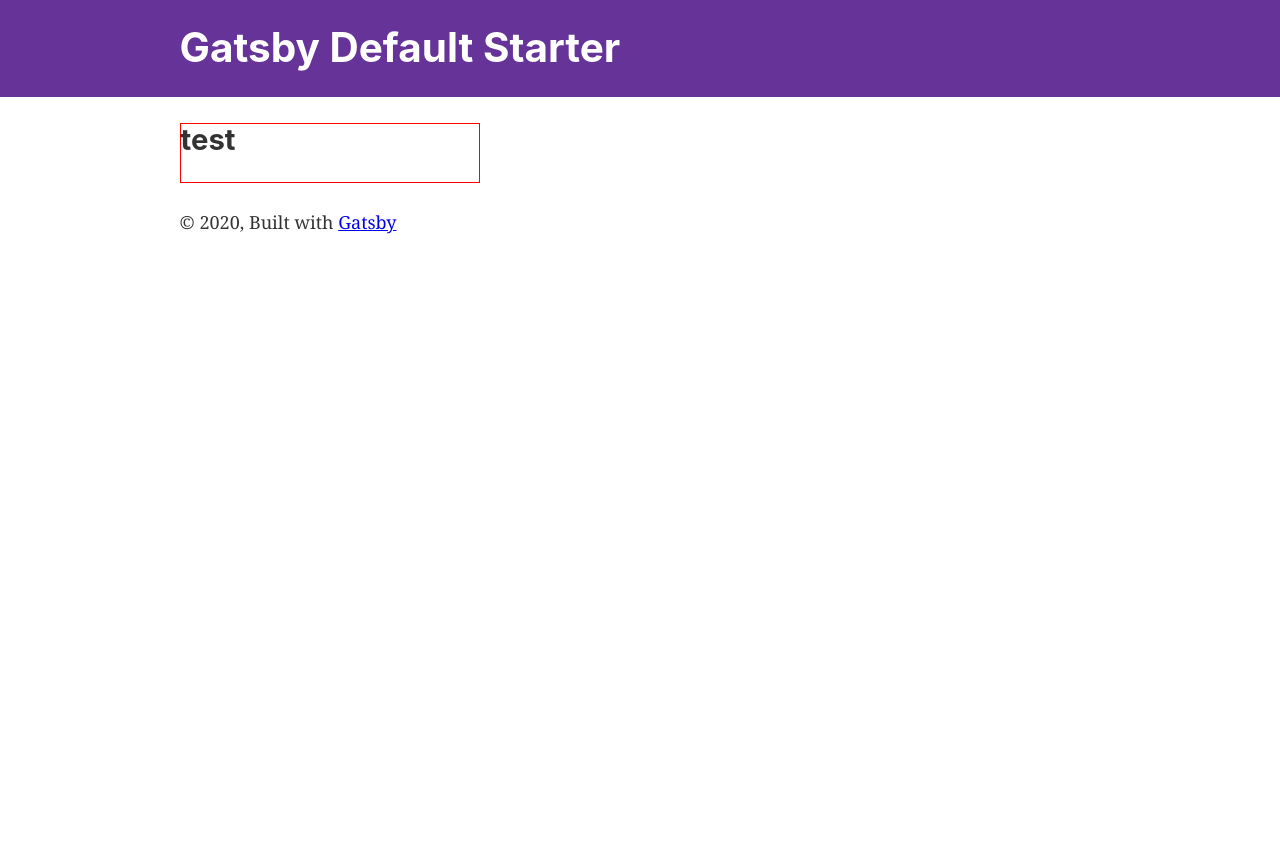
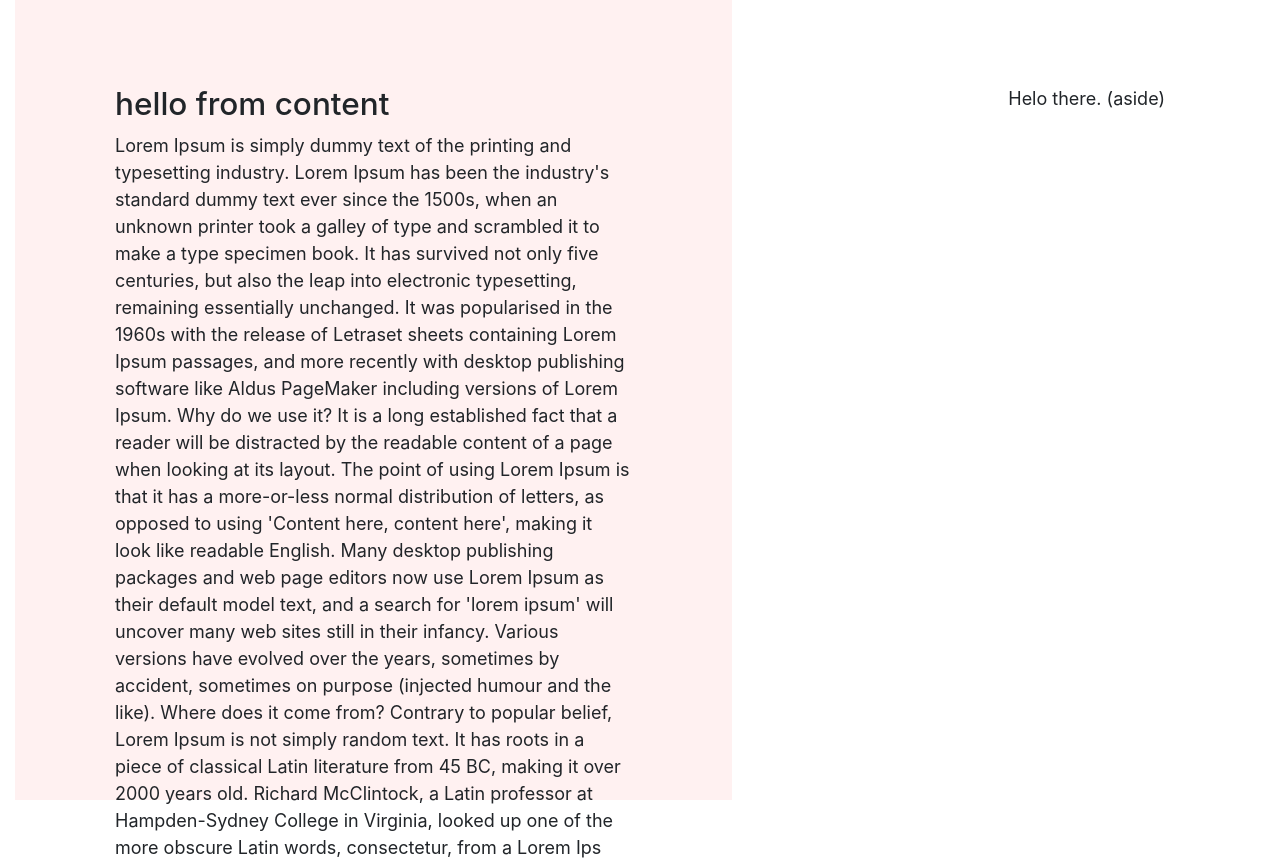
Before and after one commit to dembicki/portfolio, a Gatsby site: page / in a window 1280 px wide. Before the commit the page ends 800 px from the top, so only its background shows below. Built offline with nearby package versions, Linux system fonts and the light colour scheme; Gatsby itself is replaced by a stand-in of ours.

Commit message:
created content and aside containers

```diff
--- a/gatsby-browser.js
+++ b/gatsby-browser.js
@@ -5,3 +5,6 @@
  */
 
 // You can delete this file if you're not using it
+
+import 'bootstrap/dist/css/bootstrap.min.css';
+import "./src/styles/global.css"
--- a/package.json
+++ b/package.json
@@ -5,6 +5,7 @@
   "version": "0.1.0",
   "author": "Kyle Mathews <mathews.kyle@gmail.com>",
   "dependencies": {
+    "bootstrap": "^4.4.1",
     "bootstrap-react": "^0.3.1",
     "gatsby": "^2.20.12",
     "gatsby-image": "^2.3.1",
@@ -16,6 +17,7 @@
     "gatsby-transformer-sharp": "^2.4.3",
     "prop-types": "^15.7.2",
     "react": "^16.12.0",
+    "react-bootstrap": "^1.0.0",
     "react-dom": "^16.12.0",
     "react-helmet": "^5.2.1"
   },
--- /dev/null
+++ b/src/components/aside.js
@@ -0,0 +1,14 @@
+import React from 'react'
+import {Container, Row, Column} from 'react-bootstrap'
+
+import styles from '../components/asideStyles.module.css'
+
+const Aside = () => (
+    <div className={styles.wrapper}>
+        <Container>
+            <p>Helo there. (aside)</p>
+        </Container>
+    </div>
+)
+
+export default Aside
--- /dev/null
+++ b/src/components/asideStyles.module.css
@@ -0,0 +1,11 @@
+.wrapper{
+    position: fixed;
+    right: 0;
+    top: 0;
+    height: 100vh;
+    z-index: 2;
+    overflow: hidden;
+    padding: 85px 100px 85px 200px;
+    background-color: white;
+
+}
--- /dev/null
+++ b/src/components/content.js
@@ -0,0 +1,22 @@
+import React from 'react'
+
+import styles from '../components/contentStyles.module.css'
+
+const Content = () => (
+    <div className={styles.wrapper}>
+        <h3>hello from content</h3>
+        <p>
+        Lorem Ipsum is simply dummy text of the printing and typesetting industry. Lorem Ipsum has been the industry's standard dummy text ever since the 1500s, when an unknown printer took a galley of type and scrambled it to make a type specimen book. It has survived not only five centuries, but also the leap into electronic typesetting, remaining essentially unchanged. It was popularised in the 1960s with the release of Letraset sheets containing Lorem Ipsum passages, and more recently with desktop publishing software like Aldus PageMaker including versions of Lorem Ipsum.
+
+Why do we use it?
+It is a long established fact that a reader will be distracted by the readable content of a page when looking at its layout. The point of using Lorem Ipsum is that it has a more-or-less normal distribution of letters, as opposed to using 'Content here, content here', making it look like readable English. Many desktop publishing packages and web page editors now use Lorem Ipsum as their default model text, and a search for 'lorem ipsum' will uncover many web sites still in their infancy. Various versions have evolved over the years, sometimes by accident, sometimes on purpose (injected humour and the like).
+
+
+Where does it come from?
+Contrary to popular belief, Lorem Ipsum is not simply random text. It has roots in a piece of classical Latin literature from 45 BC, making it over 2000 years old. Richard McClintock, a Latin professor at Hampden-Sydney College in Virginia, looked up one of the more obscure Latin words, consectetur, from a Lorem Ips
+        </p>
+
+    </div>
+)
+
+export default Content
--- /dev/null
+++ b/src/components/contentStyles.module.css
@@ -0,0 +1,8 @@
+.wrapper{
+    position: relative;
+    top:0;
+    display:block;
+    height: 100vh;
+    padding: 85px 100px;
+    background-color: #fff1f1;
+}
--- a/src/components/layout.js
+++ b/src/components/layout.js
@@ -12,37 +12,14 @@ import { useStaticQuery, graphql } from "gatsby"
 import Header from "./header"
 import "./layout.css"
 
-const Layout = ({ children }) => {
-  const data = useStaticQuery(graphql`
-    query SiteTitleQuery {
-      site {
-        siteMetadata {
-          title
-        }
-      }
-    }
-  `)
-
-  return (
+const Layout = ({ children }) => (
     <>
-      <Header siteTitle={data.site.siteMetadata.title} />
-      <div
-        style={{
-          margin: `0 auto`,
-          maxWidth: 960,
-          padding: `0 1.0875rem 1.45rem`,
-        }}
-      >
-        <main>{children}</main>
-        <footer>
-          © {new Date().getFullYear()}, Built with
-          {` `}
-          <a href="https://www.gatsbyjs.org">Gatsby</a>
-        </footer>
-      </div>
+      <div styles={{
+        border:`4px solid red`
+      }}
+      >{children}</div>
     </>
   )
-}
 
 Layout.propTypes = {
   children: PropTypes.node.isRequired,
--- a/src/pages/index.js
+++ b/src/pages/index.js
@@ -1,15 +1,28 @@
 import React from "react"
 import { Link } from "gatsby"
+import { Container, Row, Col,Card } from "react-bootstrap"
+
+
 
 import Layout from "../components/layout"
+import Aside from "../components/aside"
+import Content from "../components/content"
 import SEO from "../components/seo"
 
 const IndexPage = () => (
   <Layout>
     <SEO title="Home" />
-    <div style={{ maxWidth: `300px`, marginBottom: `1.45rem`, border: `1px solid red` }}>
-      <h2>test</h2>
-    </div>
+    <Container fluid>
+      <Row>
+        <Col md="7">
+          <Content />
+        </Col>
+
+        <Col md="5">
+          <Aside />
+        </Col>
+      </Row>
+    </Container>
   </Layout>
 )
 
--- /dev/null
+++ b/src/styles/global.css
@@ -0,0 +1,3 @@
+*{
+    box-sizing: border-box;
+}
```
Also changed, not shown: 1 other file.
